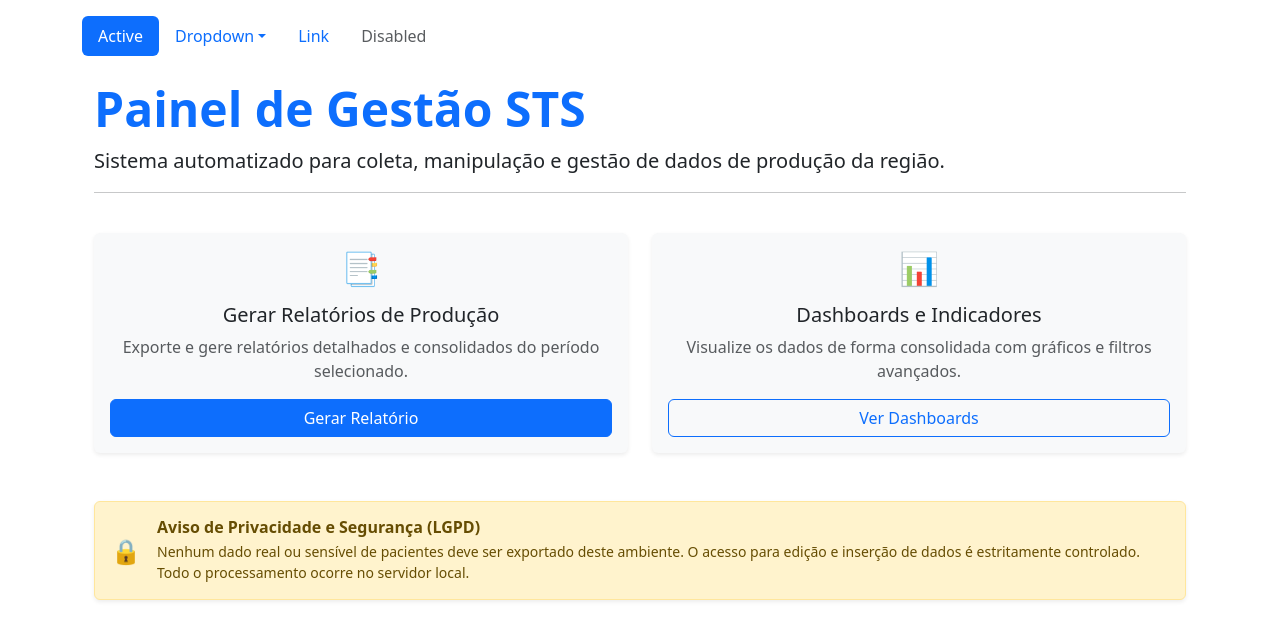
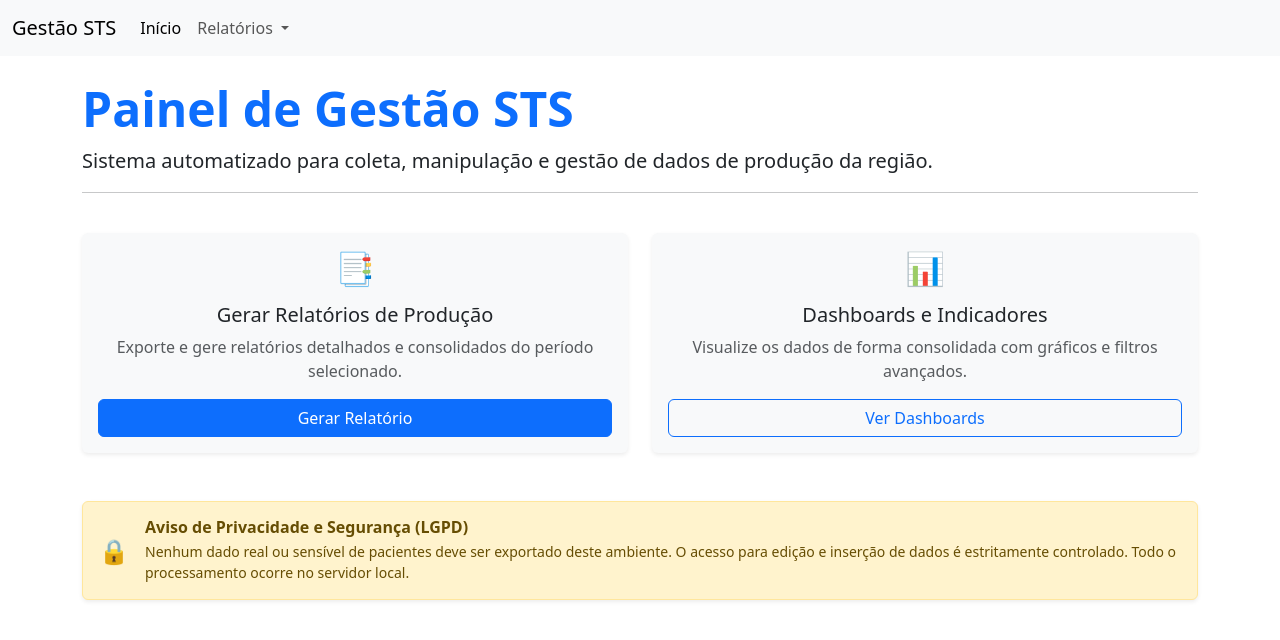
Before and after one commit to GabrYelM/Gestao_STS, a Flask app: page / in a window 1280 px wide. Shown: the top 640 px of the page. Run offline with Flask 3, Linux system fonts and the light colour scheme.

Commit message:
commit 13: adiciona navbar funcional

```diff
--- a/templates/base.html
+++ b/templates/base.html
@@ -4,37 +4,55 @@
     <meta charset="UTF-8">
     <meta name="viewport" content="width=device-width, initial-scale=1.0">
     <link rel="stylesheet" href="static/style.css">
-    <link href="https://cdn.jsdelivr.net/npm/bootstrap@5.3.8/dist/css/bootstrap.min.css" rel="stylesheet" integrity="sha384-sRIl4kxILFvY47J16cr9ZwB07vP4J8+LH7qKQnuqkuIAvNWLzeN8tE5YBujZqJLB" crossorigin="anonymous">
+    <link href="https://cdn.jsdelivr.net/npm/bootstrap@5.3.3/dist/css/bootstrap.min.css" rel="stylesheet" crossorigin="anonymous">
 
     <title>Gestão STS | {% block title %}{% endblock %}</title>
+</head>
+<body>
+    <nav class="navbar navbar-expand-lg bg-body-tertiary">
+        <div class="container-fluid">
+            <a class="navbar-brand" href="/">Gestão STS</a>
+            <button class="navbar-toggler" type="button" data-bs-toggle="collapse" data-bs-target="#navbarNavDropdown" aria-controls="navbarNavDropdown" aria-expanded="false" aria-label="Toggle navigation">
+                <span class="navbar-toggler-icon"></span>
+            </button>
 
-    <main class="container mt-3 mb-5">
-        <ul class="nav nav-pills">
+            <div class="collapse navbar-collapse" id="navbarNavDropdown">
+                <ul class="navbar-nav">
                     <li class="nav-item">
-                <a class="nav-link active" aria-current="page" href="#">Active</a>
+                        <a class="nav-link active" aria-current="page" href="/">Início</a>
                     </li>
+
                     <li class="nav-item dropdown">
-                <a class="nav-link dropdown-toggle" data-bs-toggle="dropdown" href="#" role="button" aria-expanded="false">Dropdown</a>
+                        <a class="nav-link dropdown-toggle" href="#" role="button" data-bs-toggle="dropdown" aria-expanded="false">
+                            Relatórios
+                        </a>
+
                         <ul class="dropdown-menu">
-                <li><a class="dropdown-item" href="#">Action</a></li>
-                <li><a class="dropdown-item" href="#">Another action</a></li>
-                <li><a class="dropdown-item" href="#">Something else here</a></li>
-                <li><hr class="dropdown-divider"></li>
-                <li><a class="dropdown-item" href="#">Separated link</a></li>
+                            <li><a class="dropdown-item" href="/gerar_relatorios">Produção</a></li>
+                            <li><a class="dropdown-item" href="#">AG-04</a></li>
+                            <li><a class="dropdown-item" href="#">AG-04</a></li>
+                            <li><a class="dropdown-item" href="#">AT-02</a></li>
+                            <li><a class="dropdown-item" href="#">AT-03</a></li>
+                            <li><a class="dropdown-item" href="#">FE-02</a></li>
+                            <li><a class="dropdown-item" href="#">VG-02</a></li>
+                            <li><a class="dropdown-item" href="#">VG-04</a></li>
+                            <li><a class="dropdown-item" href="#">CG-01</a></li>
+                            <li><a class="dropdown-item" href="#">CG-05</a></li>
+                            <li><a class="dropdown-item" href="#">CG-06</a></li>
+                            <li><a class="dropdown-item" href="#">GAC-02</a></li>
                         </ul>
                     </li>
-            <li class="nav-item">
-                <a class="nav-link" href="#">Link</a>
-            </li>
-            <li class="nav-item">
-                <a class="nav-link disabled" aria-disabled="true">Disabled</a>
-            </li>
                 </ul>
+            </div>
+        </div>
+    </nav>
+
     {% block content %}
+    {% endblock %}
 
+    <script src="https://cdn.jsdelivr.net/npm/bootstrap@5.3.3/dist/js/bootstrap.bundle.min.js" crossorigin="anonymous"></script>
+
+    {% block scripts %}
     {% endblock %}
-    </main>
-
-    {% block scripts %}{% endblock %}
 </body>
 </html>
```
Lines whose indentation alone changed are shown as unchanged.
